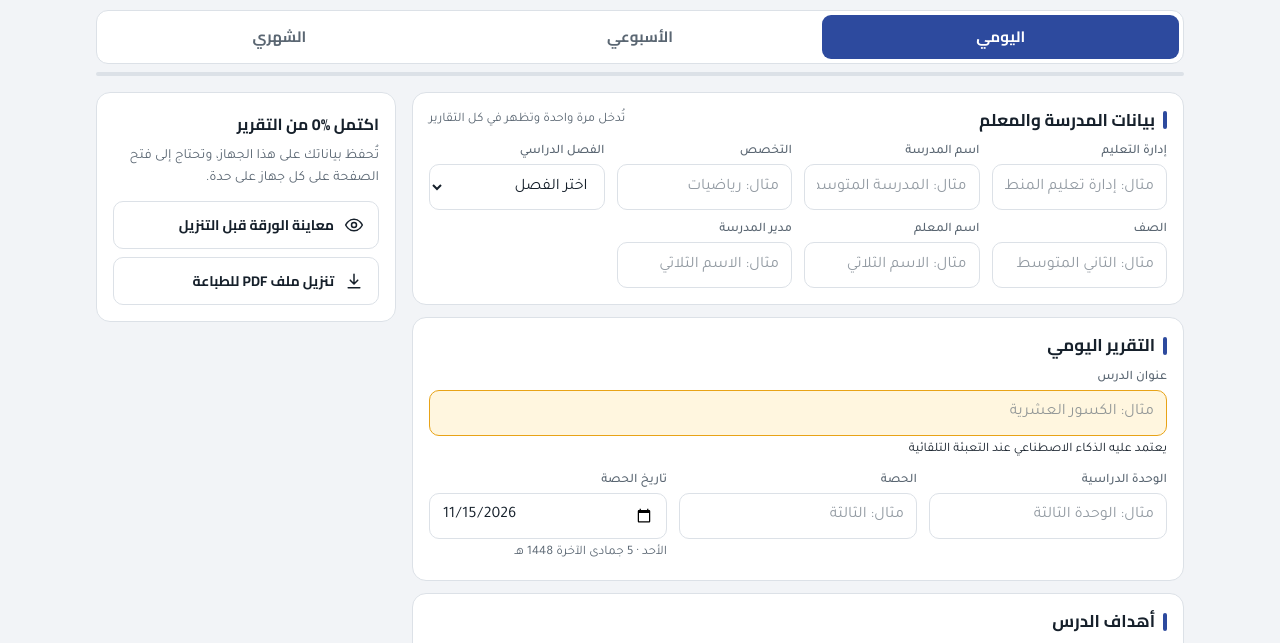
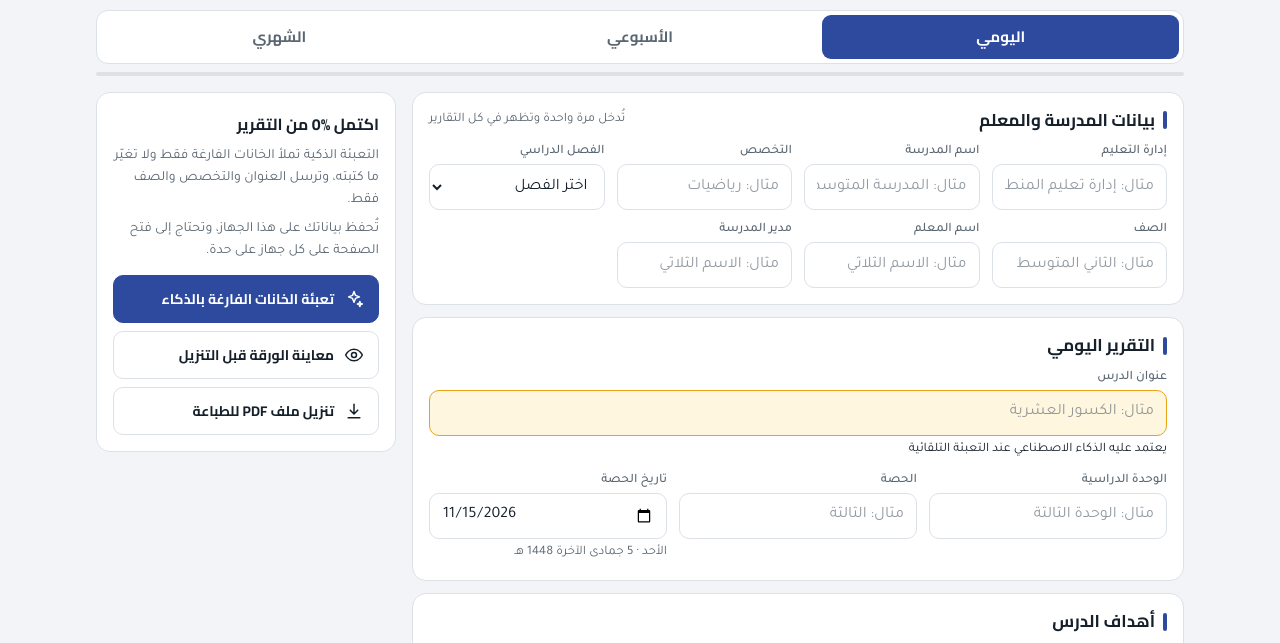
Before and after one commit to salmilabi/teacher-reports, a plain HTML site: page index.html in a window 1280 px wide. Shown: the part 80-723 px from the top of the page. Drawn offline with Linux system fonts and the light colour scheme.

Commit message:
Point the page at the AI relay worker
Co-Authored-By: Claude Sonnet 5.5 <noreply@anthropic.com>
Claude-Session: https://claude.ai/code/session_016LjjRMxeH77YGpbtSD2cYm

```diff
--- a/index.html
+++ b/index.html
@@ -244,7 +244,7 @@ aside{position:fixed;left:0;right:0;bottom:0;z-index:30;background:var(--surface
 'use strict';
 var KEY='teacher-reports:v1', MAXIMG=4;
 /* Address of the Cloudflare Worker that relays AI requests. Leave empty to hide the AI button outside Claude. */
-var AI_ENDPOINT='';
+var AI_ENDPOINT='https://teacher-reports-ai.taj-academy.workers.dev/';
 var $=function(s,r){return (r||document).querySelector(s);};
 var esc=function(s){return String(s==null?'':s).replace(/[&<>"']/g,function(c){return {'&':'&amp;','<':'&lt;','>':'&gt;','"':'&quot;',"'":'&#39;'}[c];});};
 
```
